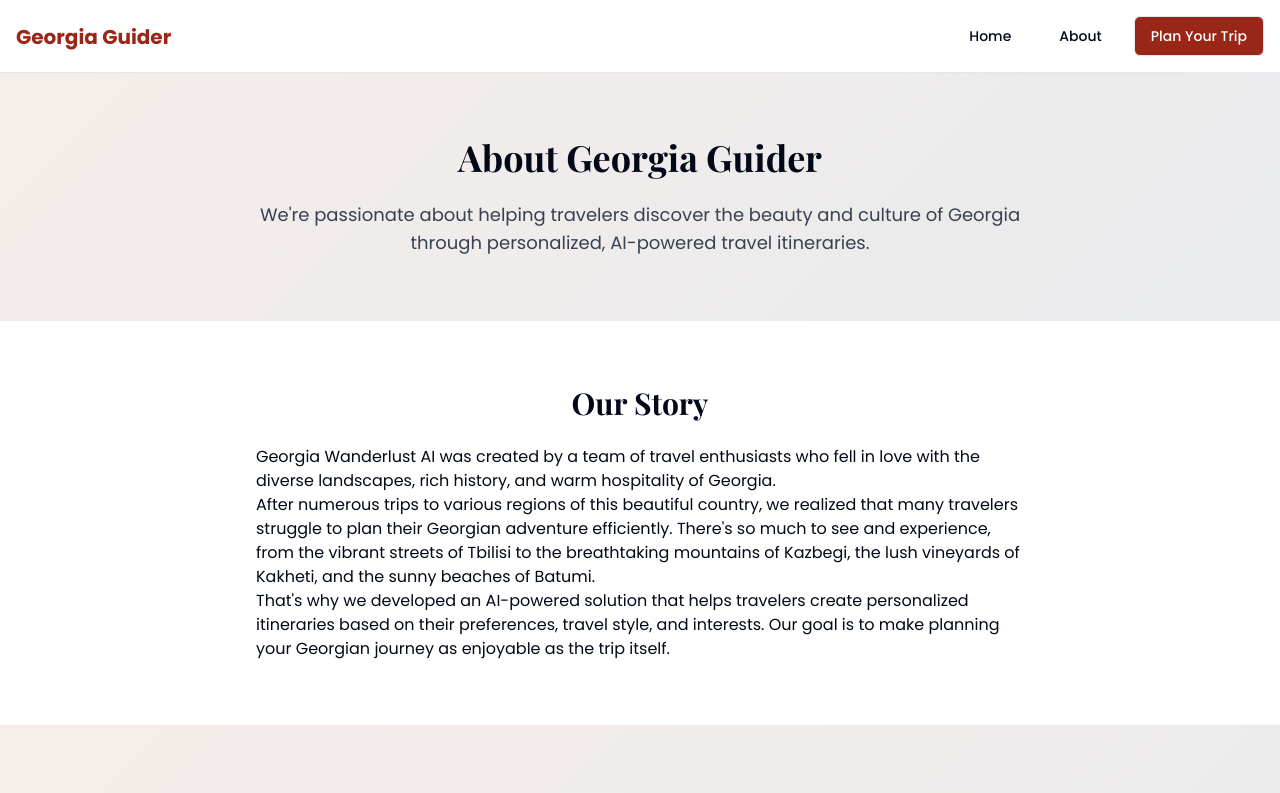
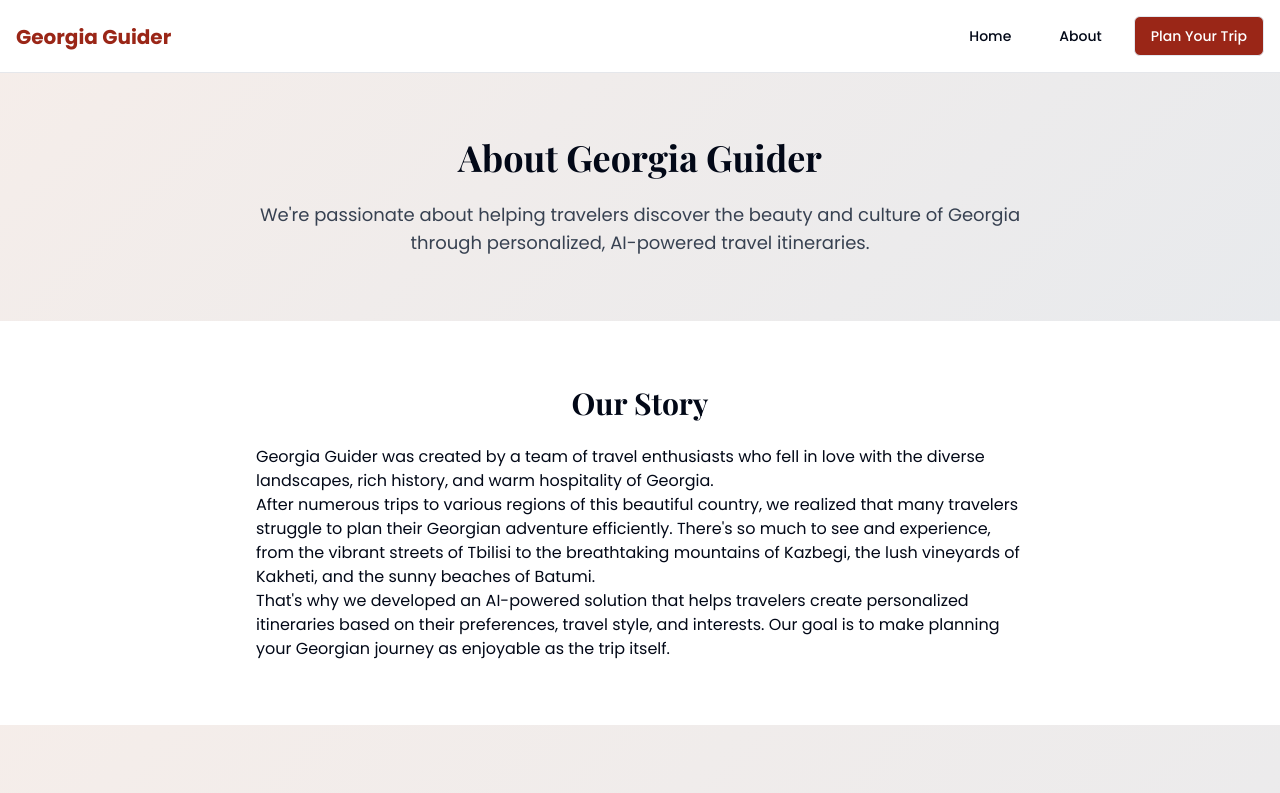
Before and after one commit to Georgiaguider/georgia-wanderlust-ai, a React (Vite) app: page /about in a window 1280 px wide. Shown: the top 793 px of the page. Built offline with nearby package versions, Linux system fonts and the light colour scheme.

Commit message:
Visual edit in Lovable
Edited UI in Lovable

```diff
--- a/src/pages/About.tsx
+++ b/src/pages/About.tsx
@@ -27,10 +27,7 @@ const About = () => {
             <div className="max-w-3xl mx-auto">
               <h2 className="text-3xl font-bold mb-6 text-center">Our Story</h2>
               <div className="prose prose-lg mx-auto">
-                <p>
-                  Georgia Wanderlust AI was created by a team of travel enthusiasts who fell in love with
-                  the diverse landscapes, rich history, and warm hospitality of Georgia.
-                </p>
+                <p>Georgia Guider was created by a team of travel enthusiasts who fell in love with the diverse landscapes, rich history, and warm hospitality of Georgia.</p>
                 <p>
                   After numerous trips to various regions of this beautiful country, we realized that
                   many travelers struggle to plan their Georgian adventure efficiently. There's so much
```
